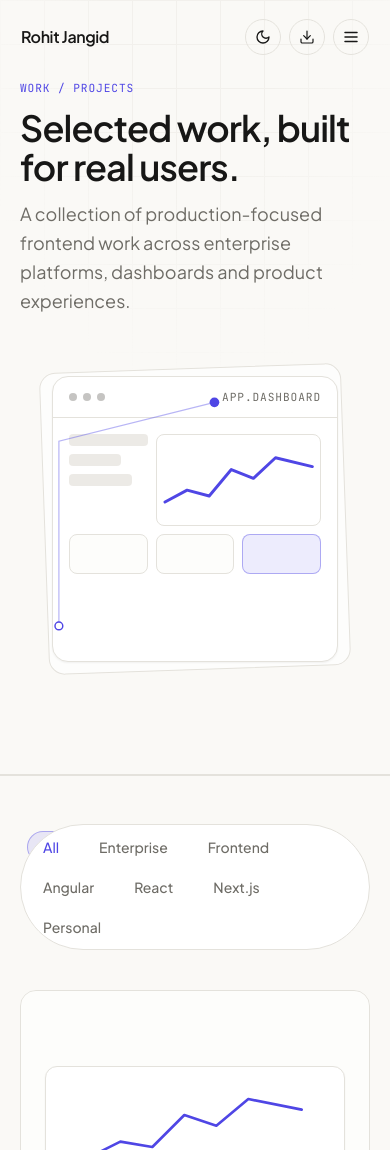
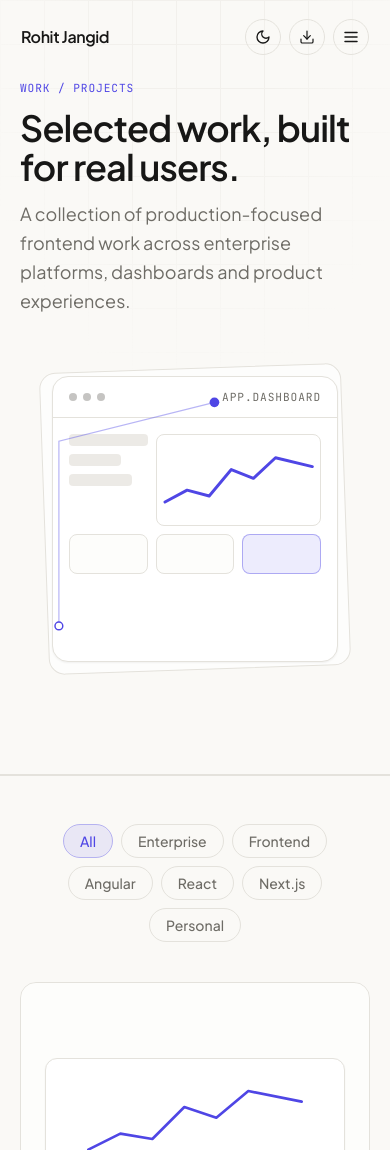
Before and after one commit to Rohitjangid17/rohit-jangid-portfolio, a React (Vite) app: page /work/projects in a window 390 px wide. Shown: the top 1150 px of the page. Built offline with nearby package versions, Linux system fonts and the light colour scheme.

Commit message:
work>project page responsive

```diff
--- a/src/pages/Projects/index.tsx
+++ b/src/pages/Projects/index.tsx
@@ -179,20 +179,23 @@ function FilterBar({
   setFilter: (f: (typeof projectFilters)[number]) => void
 }) {
   return (
-    <div className="flex flex-wrap gap-2 rounded-full border border-border bg-card p-1.5 sm:inline-flex">
+    <div className="flex flex-wrap justify-center gap-2 sm:justify-start">
       {projectFilters.map((f) => {
         const isActive = filter === f
         return (
           <button
             key={f}
             onClick={() => setFilter(f)}
-            className={`relative rounded-full px-4 py-1.5 text-sm font-medium transition-colors focus-visible:outline-none focus-visible:ring-2 focus-visible:ring-accent/60 ${isActive ? 'text-accent' : 'text-muted hover:text-foreground'
-              }`}
+            className={`relative rounded-full border px-4 py-1.5 text-sm font-medium transition-colors focus-visible:outline-none focus-visible:ring-2 focus-visible:ring-accent/60 ${
+              isActive
+                ? 'border-accent/40 text-accent'
+                : 'border-border text-muted hover:text-foreground hover:border-foreground/30'
+            }`}
           >
             {isActive && (
               <motion.span
                 layoutId="project-filter-pill"
-                className="absolute inset-0 -z-10 rounded-full bg-accent/10 border border-accent/40"
+                className="absolute inset-0 -z-10 rounded-full bg-accent/10"
                 transition={{ type: 'spring', stiffness: 380, damping: 32 }}
               />
             )}
```
